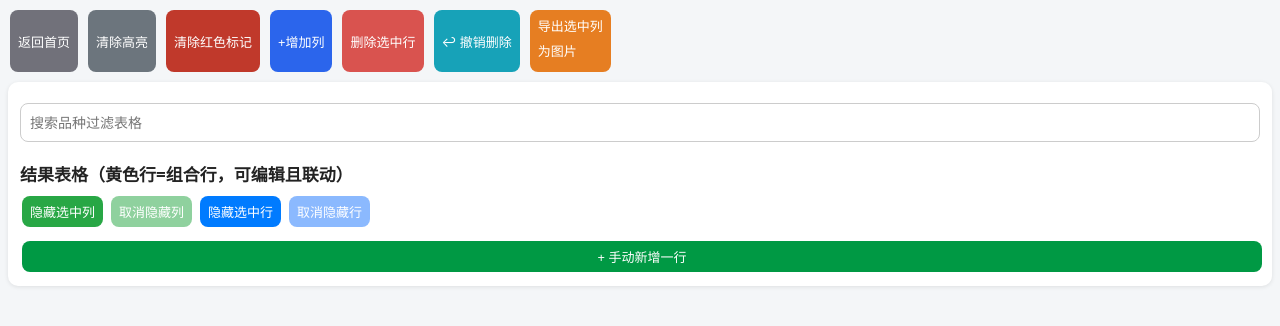
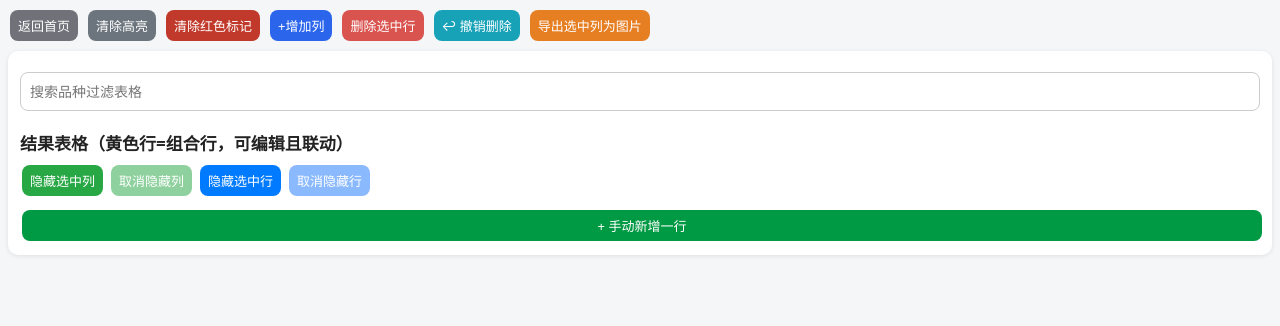
Before and after one commit to yangxia2333/sanmei, a plain HTML site: page index.html in a window 1280 px wide. Drawn offline with nearby package versions, Linux system fonts and the light colour scheme; no server answers.

Commit message:
Add files via upload

```diff
--- a/index.html
+++ b/index.html
@@ -229,7 +229,7 @@ th .col-select-check{width:16px;height:16px;cursor:pointer;margin:0 2px;}
 <button id="btnAddCol" style="background:#2b65ec;">+增加列</button>
 <button id="btnDelSelectedRows" style="background:#d9534f;">删除选中行</button>
 <button id="btnUndoTableDelete" style="background:#17a2b8;">↩ 撤销删除</button>
-<button id="btnExportSelectedColsImg" style="background:#e67e22;">导出选中列<div class="col-op-bar">为图片</button>
+<button id="btnExportSelectedColsImg" style="background:#e67e22;">导出选中列为图片</button>
 </div>
 <div class="box">
 <div class="search-bar"><input id="searchInput" placeholder="搜索品种过滤表格"></div>
```
